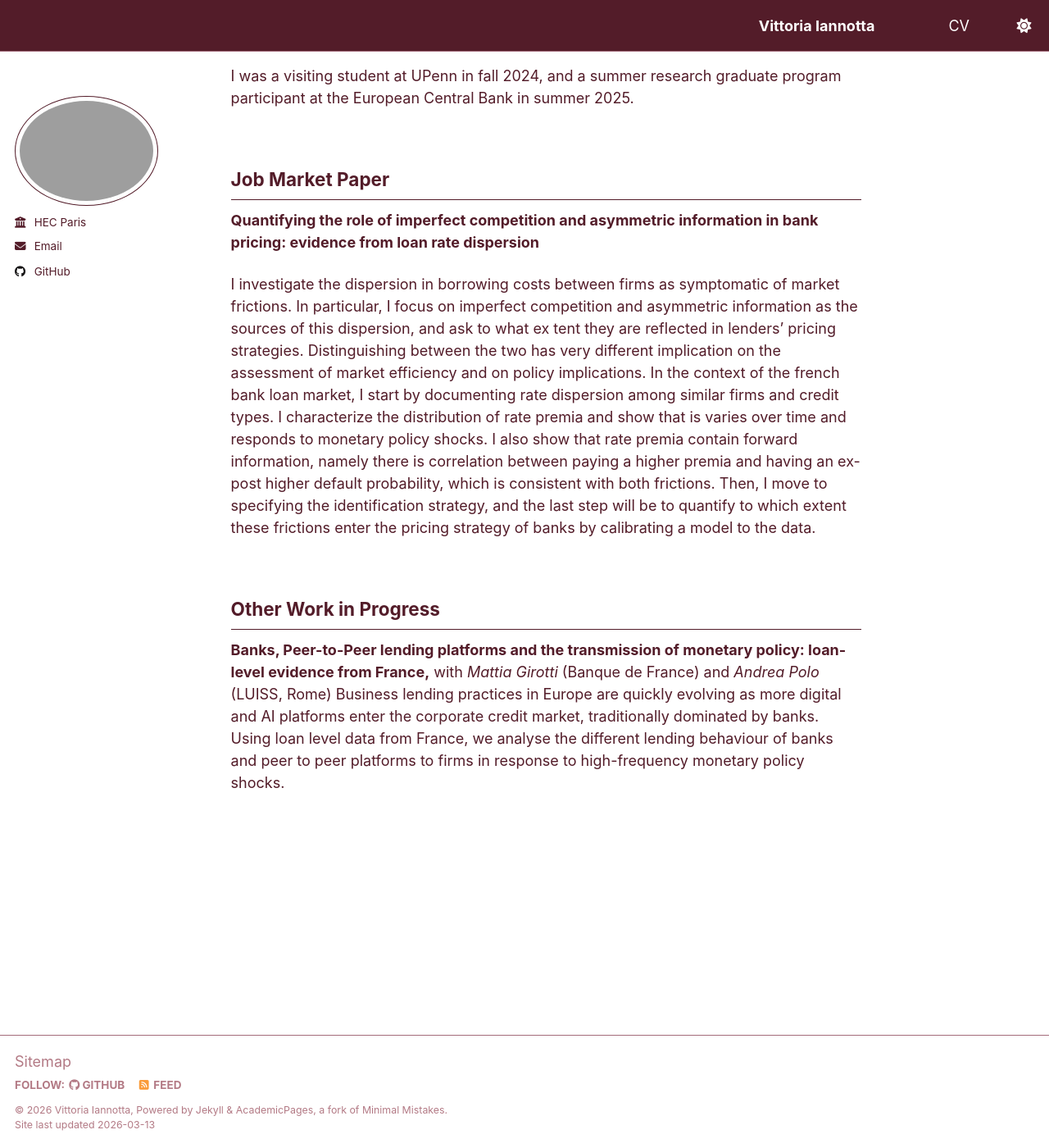
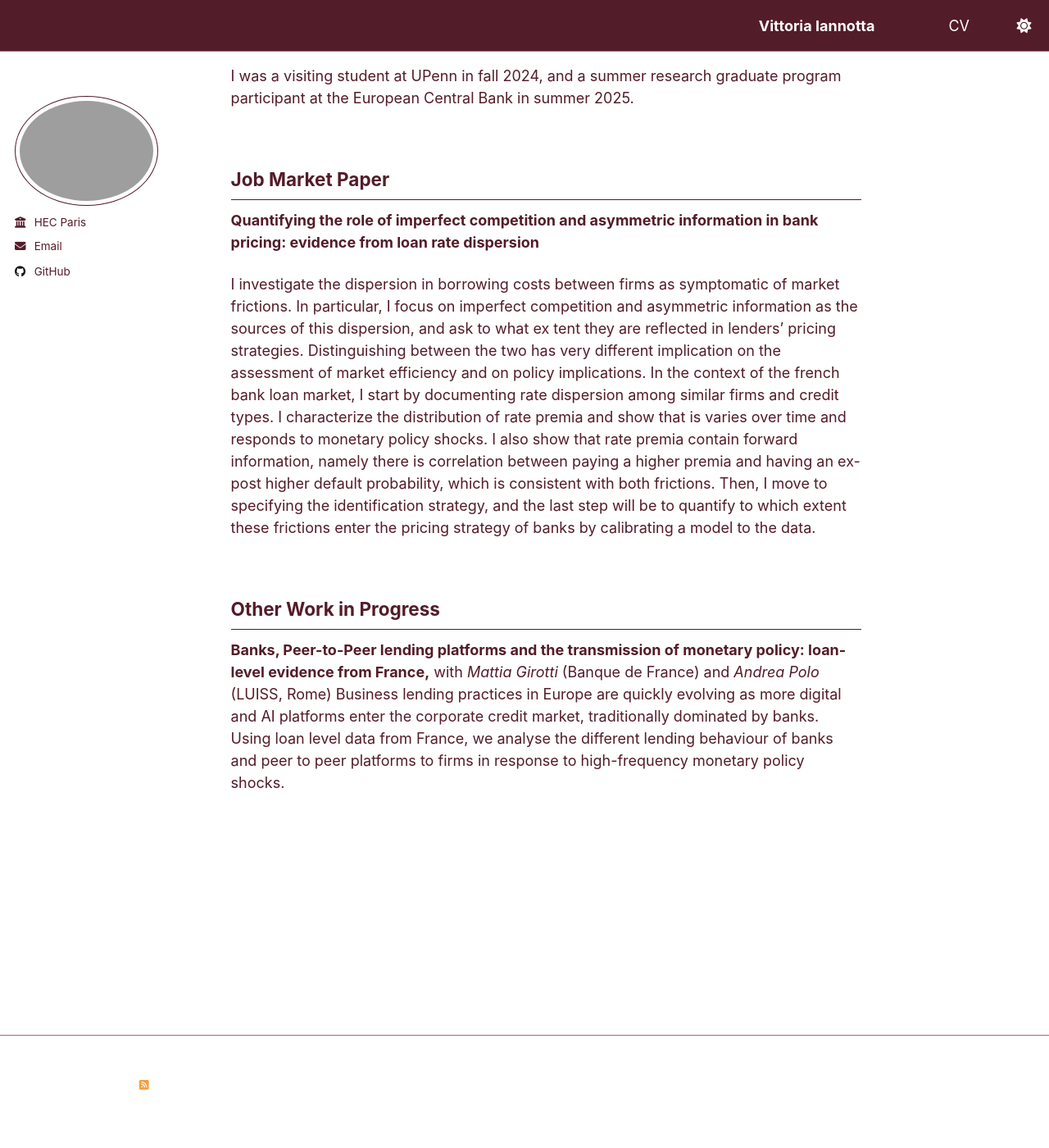
Before and after one commit to vittoriaiannotta/vittoriaiannotta.github.io, a Jekyll site: the page built from _pages/about.md, in a window 1280 px wide and 1400 px high, scrolled down 216 px. Shown: the whole window at 82% size. Built offline with Jekyll 4.4.1, drawn with Linux system fonts in a browser that asks for light colours.

Commit message:
Update _default.scss

```diff
--- a/_sass/theme/_default.scss
+++ b/_sass/theme/_default.scss
@@ -6,8 +6,8 @@
 $gray                       : #8b2e45; /* muted wine */
 $dark-gray                  : mix(#000, $gray, 40%); /* deeper wine */
 $darker-gray                : mix(#000, $gray, 60%); /* almost plum */
-$light-gray                 : #b37a85; /* dusty rose */
-$lighter-gray               : #ffffff;; /* pale rose-gray mix(#fff, $gray, 90%) */
+$light-gray                 : #ffffff; /* dusty rose #b37a85; */
+$lighter-gray               : #ffffff; /* pale rose-gray mix(#fff, $gray, 90%) */
 
 /* Accent colors */
 $danger-color               : #c0392b; /* strong red */
```
